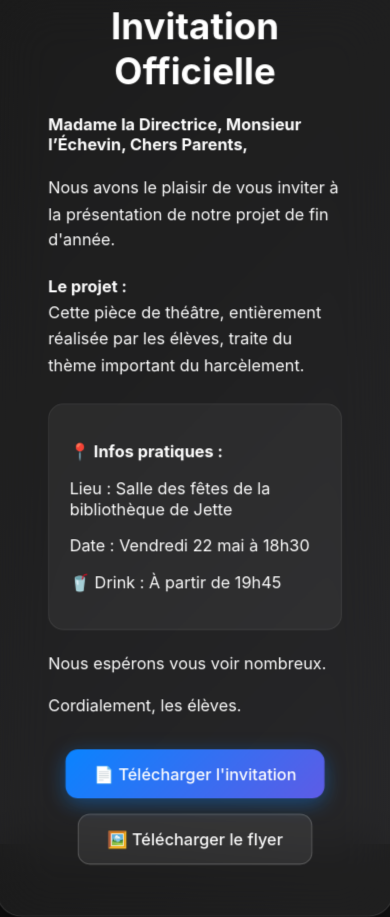
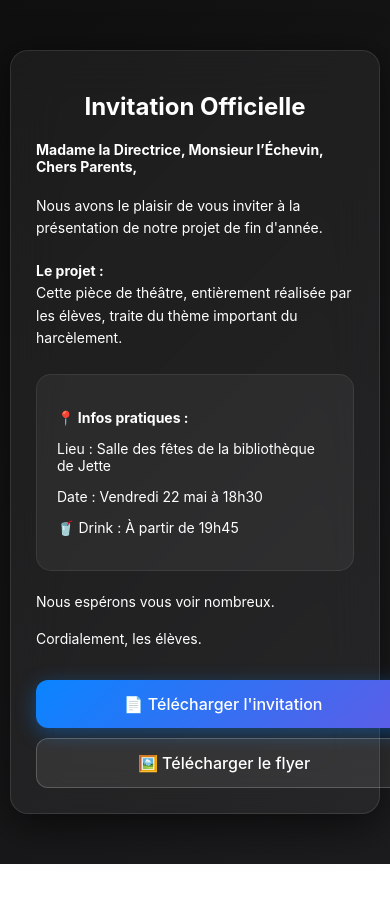
Before and after one commit to azbner/invitation, a plain HTML site: page index.html in a window 390 px wide. Shown: the top 917 px of the page. After the commit the page ends 864 px from the top, so only its background shows below. Drawn offline with Linux system fonts and the light colour scheme.

Commit message:
Enhance index.html with responsive design and styles
Added responsive design for tablet and mobile views, improved accessibility with viewport meta tag, and adjusted styles for better layout.

```diff
--- a/index.html
+++ b/index.html
@@ -2,6 +2,7 @@
 <html lang="fr">
 <head>
 <meta charset="UTF-8">
+<meta name="viewport" content="width=device-width, initial-scale=1.0">
 <title>Invitation Officielle</title>
 
 <style>
@@ -13,7 +14,8 @@ body {
     display: flex;
     justify-content: center;
     align-items: center;
-    height: 100vh;
+    min-height: 100vh;
+    padding: 20px;
 }
 
 /* CARTE GLASS */
@@ -23,9 +25,9 @@ body {
     border-radius: 25px;
     padding: 50px;
     width: 650px;
+    max-width: 100%;
     box-shadow: 0 10px 40px rgba(0,0,0,0.6);
     border: 1px solid rgba(255,255,255,0.1);
-    animation: fadeIn 1s ease;
     transition: 0.4s;
 }
 
@@ -50,7 +52,7 @@ p {
     transition: 0.3s;
 }
 
-/* HOVER TEXTE WOW (Apple style) */
+/* HOVER TEXTE WOW */
 p:hover {
     transform: scale(1.05);
     background: linear-gradient(90deg, #0a84ff, #5e5ce6, #0a84ff);
@@ -58,7 +60,7 @@ p:hover {
     -webkit-text-fill-color: transparent;
 }
 
-/* BLOCS INFO */
+/* INFOS BOX */
 .info {
     margin-top: 25px;
     padding: 20px;
@@ -96,8 +98,8 @@ p:hover {
 /* bouton flyer */
 .btn.secondary {
     background: rgba(255,255,255,0.08);
+    border: 1px solid rgba(255,255,255,0.2);
     box-shadow: none;
-    border: 1px solid rgba(255,255,255,0.2);
 }
 
 .btn.secondary:hover {
@@ -105,10 +107,50 @@ p:hover {
     box-shadow: 0 10px 30px rgba(52,199,89,0.6);
 }
 
-/* animation entrée */
-@keyframes fadeIn {
-    from { opacity: 0; transform: translateY(30px); }
-    to { opacity: 1; transform: translateY(0); }
+/* ===================== */
+/* 📱 TABLETTE */
+/* ===================== */
+@media (max-width: 900px) {
+    .card {
+        padding: 35px;
+        width: 90%;
+    }
+
+    h1 {
+        font-size: 30px;
+    }
+}
+
+/* ===================== */
+/* 📱 TÉLÉPHONE */
+/* ===================== */
+@media (max-width: 600px) {
+    body {
+        padding: 10px;
+    }
+
+    .card {
+        padding: 25px;
+        border-radius: 18px;
+    }
+
+    h1 {
+        font-size: 24px;
+    }
+
+    p {
+        font-size: 14px;
+    }
+
+    .buttons {
+        flex-direction: column;
+        gap: 10px;
+    }
+
+    .btn {
+        width: 100%;
+        text-align: center;
+    }
 }
 </style>
 </head>
```
